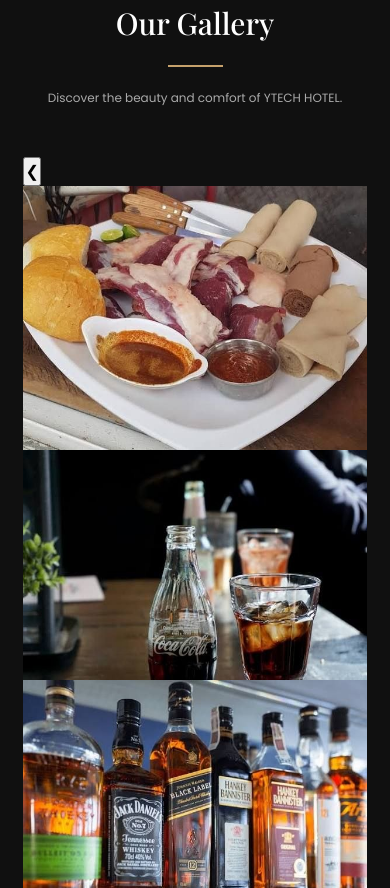
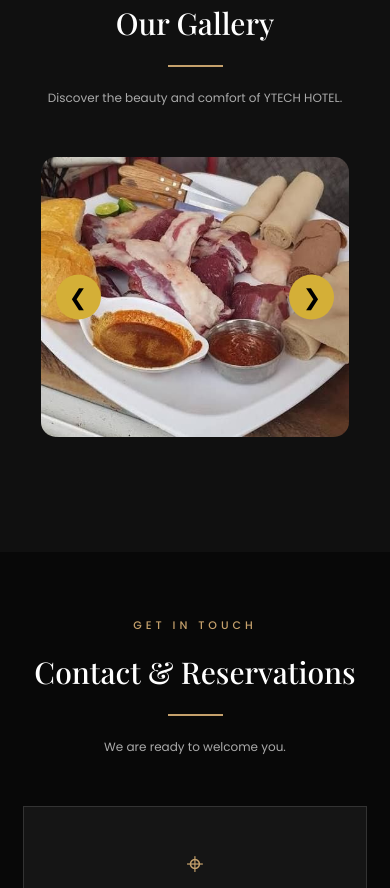
Before and after one commit to nawranhotel/grate-hotel, a plain HTML site: page index.html in a window 390 px wide. Shown: the part 4416-5304 px from the top of the page. Drawn offline with nearby package versions, Linux system fonts and the light colour scheme.

Commit message:
Update style.css

```diff
--- a/style.css
+++ b/style.css
@@ -965,7 +965,92 @@ h2 {
     flex-direction: column;
     text-align: center;
   }
+/* GALLERY SLIDESHOW */
 
+.gallery-slider {
+  position: relative;
+  max-width: 950px;
+  width: 90%;
+  height: 450px;
+  margin: 30px auto;
+  overflow: hidden;
+  border-radius: 15px;
+  background: #111;
+}
+
+.gallery-slide {
+  width: 100%;
+  height: 100%;
+  position: relative;
+}
+
+.gallery-photo {
+  position: absolute;
+  width: 100%;
+  height: 100%;
+  object-fit: cover;
+  top: 0;
+  left: 0;
+  opacity: 0;
+  transition: opacity 0.7s ease;
+}
+
+.gallery-photo.active {
+  opacity: 1;
+}
+
+.gallery-arrow {
+  position: absolute;
+  top: 50%;
+  transform: translateY(-50%);
+  z-index: 5;
+  width: 45px;
+  height: 45px;
+  border: none;
+  border-radius: 50%;
+  background: #d4af37;
+  color: #000;
+  font-size: 22px;
+  cursor: pointer;
+}
+
+.gallery-arrow:hover {
+  background: white;
+}
+
+.gallery-arrow.prev {
+  left: 15px;
+}
+
+.gallery-arrow.next {
+  right: 15px;
+}
+
+.gallery-dots {
+  display: flex;
+  justify-content: center;
+  gap: 10px;
+  margin: 20px 0;
+}
+
+.gallery-dot {
+  width: 11px;
+  height: 11px;
+  border-radius: 50%;
+  border: none;
+  background: #777;
+  cursor: pointer;
+}
+
+.gallery-dot.active {
+  background: #d4af37;
+}
+
+@media (max-width: 600px) {
+  .gallery-slider {
+    height: 280px;
+  }
+}
   .section-padding {
     padding: 65px 6%;
   }
```
